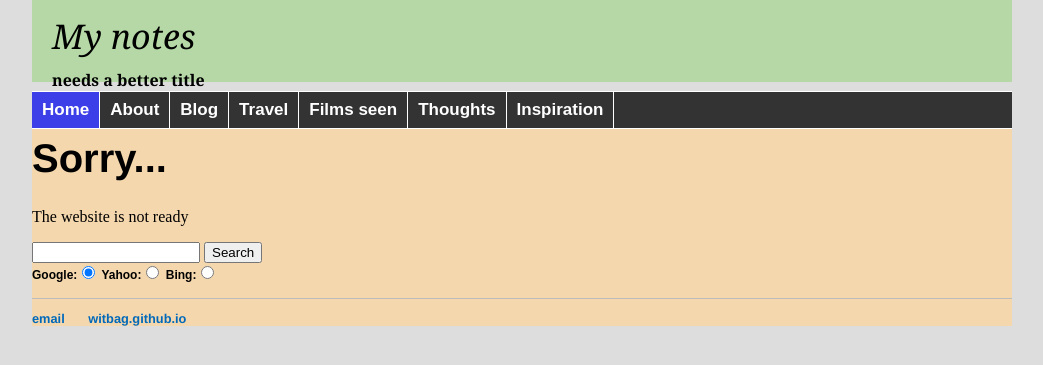
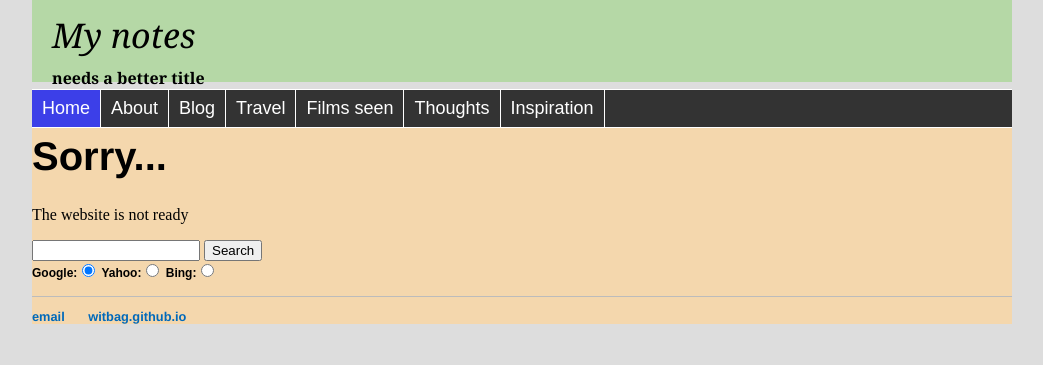
Before and after one commit to witbag/witbag.github.io, a Jekyll site: the page built from index.html, in a window 1280 px wide. Shown: the top 365 px of the page, without its empty margins (118-1161 px from the left). Built offline with Jekyll 4.4.1, drawn with Linux system fonts in a browser that asks for light colours.

Commit message:
Update main.css

```diff
--- a/css/main.css
+++ b/css/main.css
@@ -14,7 +14,7 @@
 background: #f4d7ad;
 }
 #style_title {
-padding-top: 13px;
+padding-top: 12px;
 padding-left: 20px;
 font-family:Georgia, "Times New Roman", Times, serif;
 font-size: 34px;
@@ -22,7 +22,7 @@
 color: #000000;
 }
 #style_subtitle {
-padding-top: 10px;
+padding-top: 9px;
 padding-left: 20px;
 font-family:Georgia, "Times New Roman", Times, serif;
 font-weight: bold;
@@ -53,7 +53,7 @@
 margin: 0;
 padding: 0;
 float: left;
-font: bold 17px Arial;
+font: 18px Arial;
 width: 100%;
 border: 1px solid #FFFFFF;
 border-width: 1px 0;
```
